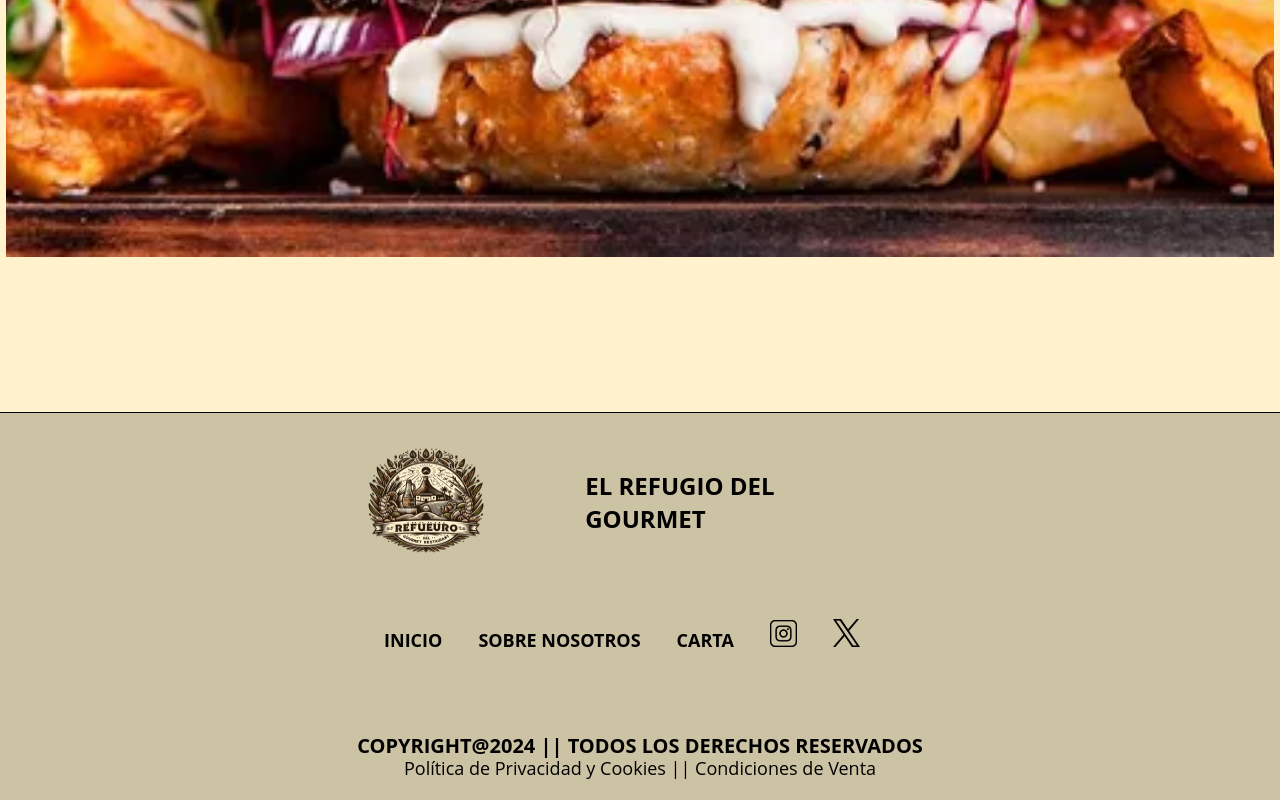
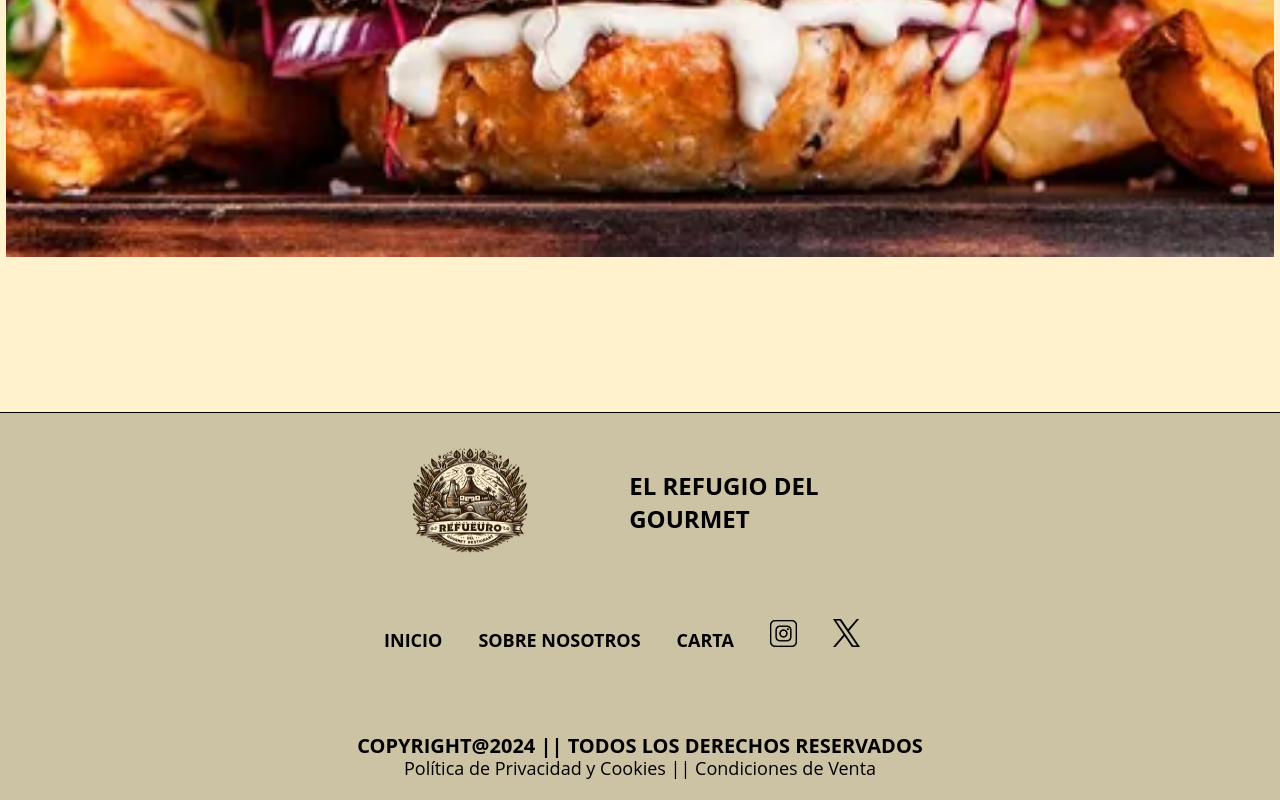
Before and after one commit to Deathvks/EL-REFUGIO-DEL-GOURMET, a React (Vite) app: page / in a window 1280 px wide. Shown: the part 3400-4200 px from the top of the page. Built offline with nearby package versions, Linux system fonts and the light colour scheme.

Commit message:
fixed bugs

```diff
--- a/src/components/footer/Footer.css
+++ b/src/components/footer/Footer.css
@@ -202,7 +202,7 @@ footer{
     .footer-logo{
         width: 10vw;
         height: 9vw;
-        margin-left: 10em;
+        margin-left: 15.5em;
     }
 
     .footer-text-copy{
```
